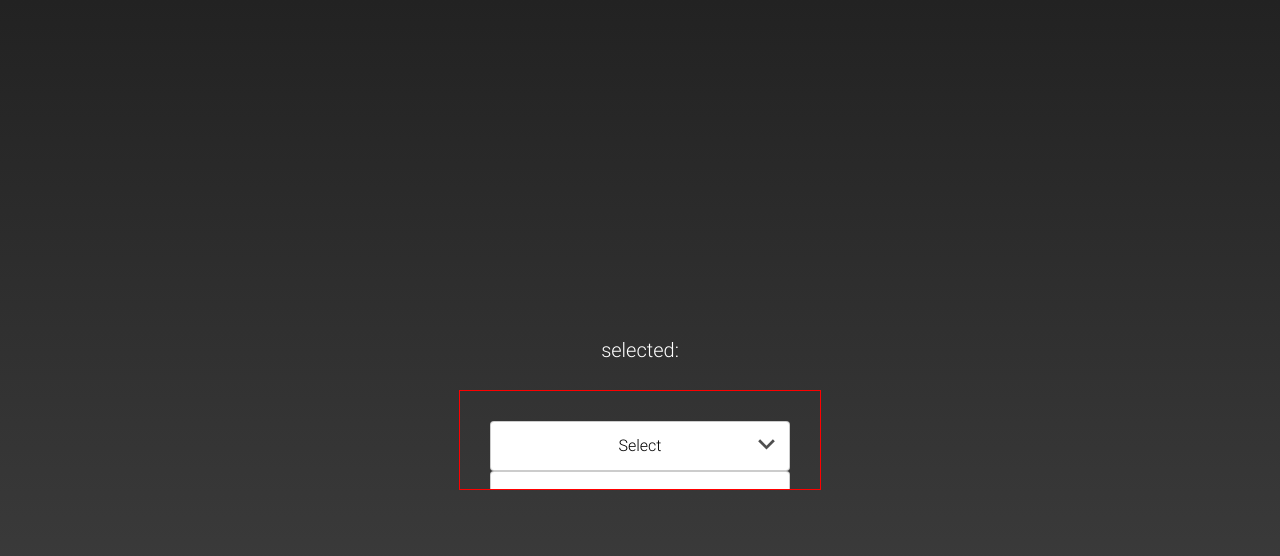
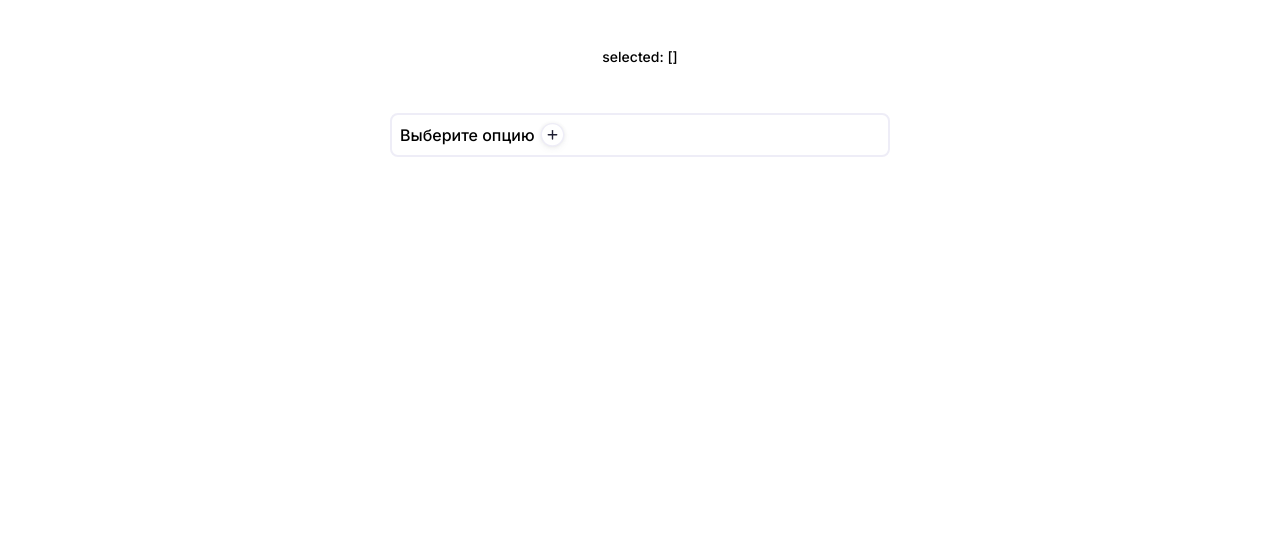
Before and after one commit to bRICK2H/vue-custom-select, a Vue app: page / in a window 1280 px wide. Shown: the top 556 px of the page. Built offline with nearby package versions, Linux system fonts and the light colour scheme.

Commit message:
add mutliple props / dev

```diff
--- a/src/App.vue
+++ b/src/App.vue
@@ -3,44 +3,52 @@
 		<div class="model">
 			selected: {{ selected }}
 		</div>
-		<div class="area-visibility">
+		<!-- <div class="area-visibility"> -->
 
-			<c-select
+			<!-- <c-select
 				:classes="['option--txt-center', 'option--pd']"
 				label="name"
 				:options="options"
 				:reduce="option => option.value"
 				v-model="selected"
-			/>
+			/> -->
 			<c-select
+				title="Выберите опцию"
+				label="name"
+				:width="500"
+				:options="options"
+				:multiple="true"
+				:reduce="o => ({ name: o.name, price: o.price })"
 				:classes="['option--txt-center', 'option--pd']"
-				label="name"
-				:options="options"
-				:reduce="option => option.value"
 				v-model="selected"
 			/>
 
-		</div>
+		<!-- </div> -->
 	</div>
 </template>
 
 <script>
+import CSelect from './plugin/c-select/src/main'
+
 export default {
 	name: 'App',
+	components: {
+		CSelect
+	},
 	data: () => ({
 		options: [
-			{ name: 'Шереметьево', value: 'SVO' },
-			{ name: 'Внуково', value: 'VKO' },
-			{ name: 'Домодедово', value: 'DME' },
-			{ name: 'Жуковский', value: 'ZIA' },
+			{ name: 'Маникюр-хороший', price: 490 },
+			{ name: 'Педикюр', price: 300 },
+			{ name: 'Мужская косметология', price: 99 },
+			{ name: 'Стикс-обертывания для тела', price: 33 },
 		],
-		selected: ''
+		selected: []
 	}),
 }
 </script>
 
 <style lang="scss">
-	@import '@/assets/scss/main';
+	// @import '@/assets/scss/main';
 
 	#app {
 		width: inherit;
@@ -52,14 +60,14 @@ export default {
 	}
 
 	.model {
-		font-size: 2rem;
+		font-size: 14px;
 		margin: 3rem;
 	}
 	.option--txt-center {
 		text-align: center;
 	}
 	.option--pd {
-		padding: 1rem 0;
+		// padding: 1rem 0;
 	}
 	.area-visibility {
 		height: 100px;
--- a/src/assets/scss/main.scss
+++ b/src/assets/scss/main.scss
@@ -25,6 +25,6 @@ body {
 	width: 100vw;
 	height: 100vh;
 	font-size: 1.6rem;
-	background: linear-gradient(180deg, #222, #444);
+	// background: linear-gradient(180deg, #222, #444);
 	color: #fff;
 }
--- a/src/main.js
+++ b/src/main.js
@@ -1,10 +1,7 @@
 import Vue from 'vue'
 import App from './App.vue'
-import CSelect from './plugin/c-select/src/main'
-console.log(CSelect)
 
 Vue.config.productionTip = false
-Vue.use(CSelect)
 
 new Vue({
   render: h => h(App),
--- a/src/plugin/c-select/src/c-select.vue
+++ b/src/plugin/c-select/src/c-select.vue
@@ -1,39 +1,73 @@
 <template>
-	<div class="select-container">
+	<div class="select-container"
+		:style="setStyleToSelect"
+		@click.stop=""
+	>
 		<div class="selected select-container__selected"
 			ref="selected"
-			@click.stop="toggleSelect"
 		>
-			{{ currName }}
-			<span class="selected__wrap-icon">
+			<div v-if="typeof getSelectedElements === 'string'"
+				class="select-title selected__select-title"
+			>
+				{{ getSelectedElements }}
+
+			</div>
+			<div v-else
+				class="select-name selected__select-name"
+				v-for="(element, i) of getSelectedElements"
+				:key="`sl${i}`"
+			>
+				<div class="select-box-name select-name__select-box-name">
+					<template v-if="typeof element === 'object'">
+						<span class="select-box-name__item"
+							v-for="(item, key) in element"
+							:key="key"
+						>
+							{{ item }}
+						</span>
+					</template>
+					<span v-else class="select-box-name__item">
+						{{ element }}
+					</span>
+				</div>
+				<i-close class="select-name__close"
+					@click.native="drop(i)"
+				/>
+			</div>
+
+			<i-add class="multiple-add"
+				v-if="multiple"
+				:class="[
+					{ 'multiple-add--hover': cloneOptions.length },
+					{ 'multiple-add--disabled': !cloneOptions.length }
+				]"
+				@click.native="cloneOptions.length ? isOpenSelect = true : false"
+			/>
+			<span class="selected__wrap-icon"
+				v-else
+			>
 				<c-svg-arrow-down
 					:isToggle="isOpenSelect"
 				/>
 			</span>
 		</div>
+
 		<!-- <transition name="dropdown-list"> -->
 			<ul class="dropdown-list select-container__dropdown-list"
+				v-show="isOpenSelect"
 				:style="setStylesToDropDownList"
-				v-show="isOpenSelect"
 			>
+				<!-- :style="{width: `${this.width}px`, top: '44px'}" -->
 				<li class="option" :class="[...classes]"
-					v-for="option of options"
-					:key="option.value"
+					v-for="option of cloneOptions"
+					:key="option[label]"
 				>
 
-					<label :for="`radio_${option.value}`" class="label option__label"
-						:class="{'label--active': option.value === currValue}"
-						@click="setHightLight(option)"
+					<div class="option__name"
+						@click="select(option)"
 					>
 						{{ option[label] }}
-					</label>
-					<input :id="`radio_${option.value}`"
-						class="option__input"
-						type="radio"
-						:name="label"
-						:value="reduce(option)"
-						@input="$emit('input', $event.target.value)"
-					>
+					</div>
 
 				</li>
 			</ul>
@@ -43,20 +77,38 @@
 
 <script>
 import CSvgArrowDown from './components/svg/c-svg-arrow-down'
+import iClose from './components/svg/close-svg'
+import iAdd from './components/svg/add-svg'
 
 export default {
 	name: 'cSelect',
-	components: { CSvgArrowDown },
+	components: {
+		CSvgArrowDown,
+		iClose,
+		iAdd
+	},
 	props: {
-		classes: {
-			type: Array,
-			default: () => ([])
+		title: {
+			type: String,
+			default: ''
 		},
 		label: {
 			type: String,
 			default: ''
 		},
+		width: {
+			type: Number,
+			default: 300
+		},
 		options: {
+			type: Array,
+			default: () => ([])
+		},
+		multiple: {
+			type: Boolean,
+			default: false
+		},
+		classes: {
 			type: Array,
 			default: () => ([])
 		},
@@ -67,11 +119,10 @@ export default {
 	},
 	data: () => ({
 		coordsSelected: {},
-		timeoutId: null,
 
 		isOpenSelect: false,
-		currValue: null,
-		currName: 'Select',
+		selected: [],
+		cloneOptions: [],
 		iconDown: require('@/assets/icons/down.svg')
 	}),
 	computed: {
@@ -81,29 +132,59 @@ export default {
 				top: `${this.coordsSelected.y + (this.coordsSelected.height)}px`,
 				left: `${this.coordsSelected.x}px`,
 			}
+		},
+		setStyleToSelect() {
+			return {
+				width: `${this.width}px`,
+			}
+		},
+		getSelectedElements() {
+			return !this.selected.length
+				? this.title
+				: this.selected.map(curr => this.reduce(curr))
 		}
 	},
 	methods: {
+		select(option) {
+			const selectedIndex = this.cloneOptions.findIndex(curr => curr[this.label] === option[this.label])
+			this.isOpenSelect = false
+
+			this.multiple
+				? this.selected.push(...this.cloneOptions.splice(selectedIndex, 1))
+				: this.selected = [this.cloneOptions[selectedIndex]]
+
+			this.$emit('input', this.selected.map(curr => this.reduce(curr)))
+
+		},
+		drop(i) {
+			this.isOpenSelect = false
+			this.cloneOptions.push(...this.selected.splice(i, 1))
+			this.$emit('input', this.selected)
+		},
 		toggleSelect() {
 			this.isOpenSelect = !this.isOpenSelect;
 		},
-		setHightLight({ name, value }) {
-			this.currName = name;
-			this.currValue = value;
-		},
 	},
 	created() {
+		this.cloneOptions = this.options
 		window.addEventListener('click', () => {
+			console.log('?')
 			this.isOpenSelect = false;
 		});
 	},
+	watch: {
+		selected: {
+			immediate: true,
+			handler() {
+				this.$nextTick(() => {
+					this.coordsSelected = this.$refs['selected'].getBoundingClientRect()
+				})
+			}
+		}
+	},
 	mounted() {
 		const setCoordsSelected = () => {
-			clearTimeout(this.timeoutId)
-			this.timeoutId = setTimeout(() => {
-				this.coordsSelected = this.$refs['selected'].getBoundingClientRect()
-				console.log(this.coordsSelected)
-			}, 300)
+			this.coordsSelected = this.$refs['selected'].getBoundingClientRect()
 		}
 
 		setCoordsSelected()
@@ -113,9 +194,17 @@ export default {
 </script>
 
 <style lang="scss">
+	@import url('https://fonts.googleapis.com/css2?family=Inter:wght@300;500&display=swap');
+	* {
+		margin: 0;
+		padding: 0;
+		box-sizing: border-box;
+		font-family: 'Inter', sans-serif;
+	}
+
 	.select-container {
-		width: 300px;
-		height: 50px;
+		// width: 300px;
+		// height: 50px;
 		position: relative;
 
 		&__selected {
@@ -125,21 +214,28 @@ export default {
 			z-index: 99;
 		}
 		&__dropdown-list {
+			// position: absolute;
 			position: fixed;
 			z-index: 100;
 		}
 	}
 	.selected {
 		width: 100%;
-		height: 100%;
+		// height: 100%;
+		min-height: 44px;
 		background: #fff;
-		border: 1px solid rgba(60,60,60,.26);
-		border-radius: 4px;
+		border: 2px solid #EEEDF7;
+		border-radius: 8px;
+		padding: 2px;
 		color: #000;
 		display: flex;
-		justify-content: center;
+		justify-content: flex-start;
 		align-items: center;
+		flex-wrap: wrap;
 
+		&__select-name {
+			margin: 1.5px;
+		}
 		&__wrap-icon {
 			position: absolute;
 			top: 50%;
@@ -147,19 +243,53 @@ export default {
 			transform: translateY(-50%);
 		}
 	}
+	.select-name {
+		height: 32px;
+		font-size: 14px;
+		font-weight: 500;
+		color: #1F1F33;
+		padding: 6px 12px;
+		background: #F6F6FB;
+		border-radius: 8px;
+		display: flex;
+		justify-content: center;
+		align-items: center;
+
+		&__select-box-name {
+			margin-right: 12px;
+		}
+		&__close {
+			cursor: pointer;
+
+			&:hover {
+				filter: invert(.5)
+			}
+		}
+	}
+	.select-box-name {
+
+	}
+	.select-title {
+		padding-left: 6px;
+		display: flex;
+		align-items: center;
+	}
 	.dropdown-list {
 		width: 100%;
-		background-color: #fff;
+		// background-color: #fff;
+		border: 1px solid rgba(221, 221, 221, .5);;
+		border-top: none;
 		color: #000;
 		display: flex;
 		flex-direction: column;
 	}
 	.option {
 		text-align: left;
-		padding: 5px 0;
+		padding: 20px 0;
 		position: relative;
+		list-style: none;
 
-		&__label {
+		&__name {
 			width: 100%;
 			height: 100%;
 			position: absolute;
@@ -168,17 +298,23 @@ export default {
 			display: flex;
 			justify-content: center;
 			align-items: center;
-		}
-		&__input {
-			visibility: hidden;
+			cursor: pointer;
+
+			&:hover {
+				background-color: rgba(221, 221, 221, .13);
+			}
 		}
 	}
-	.label {
-		&:hover {
-			background-color: #ddd;
+	.multiple-add {
+		cursor: pointer;
+
+		&--disabled {
+			filter: invert(.1)
 		}
-		&--active {
-			background-color: #999;;
+		&--hover {
+			&:hover {
+				filter: invert(.03);
+			}
 		}
 	}
 </style>
--- /dev/null
+++ b/src/plugin/c-select/src/components/svg/add-svg.vue
@@ -0,0 +1,100 @@
+<template>
+  <svg
+    width="35"
+    height="35"
+    viewBox="0 0 50 44"
+    fill="none"
+    xmlns="http://www.w3.org/2000/svg"
+  >
+    <g filter="url(#filter0_dd)">
+      <path
+        d="M9 21C9 12.1634 16.1634 5 25 5C33.8366 5 41 12.1634 41 21C41 29.8366 33.8366 37 25 37C16.1634 37 9 29.8366 9 21Z"
+        fill="white"
+      />
+      <path
+        d="M19 21H31"
+        stroke="#1F1F33"
+        stroke-width="2"
+        stroke-linecap="round"
+        stroke-linejoin="round"
+      />
+      <path
+        d="M25 15L25 27"
+        stroke="#1F1F33"
+        stroke-width="2"
+        stroke-linecap="round"
+        stroke-linejoin="round"
+      />
+      <path
+        d="M25 36C16.7157 36 10 29.2843 10 21H8C8 30.3888 15.6112 38 25 38V36ZM40 21C40 29.2843 33.2843 36 25 36V38C34.3888 38 42 30.3888 42 21H40ZM25 6C33.2843 6 40 12.7157 40 21H42C42 11.6112 34.3888 4 25 4V6ZM25 4C15.6112 4 8 11.6112 8 21H10C10 12.7157 16.7157 6 25 6V4Z"
+        fill="#EEEDF7"
+      />
+    </g>
+    <defs>
+      <filter
+        id="filter0_dd"
+        x="0"
+        y="0"
+        width="50"
+        height="50"
+        filterUnits="userSpaceOnUse"
+        color-interpolation-filters="sRGB"
+      >
+        <feFlood flood-opacity="0" result="BackgroundImageFix" />
+        <feColorMatrix
+          in="SourceAlpha"
+          type="matrix"
+          values="0 0 0 0 0 0 0 0 0 0 0 0 0 0 0 0 0 0 127 0"
+        />
+        <feMorphology
+          radius="1"
+          operator="erode"
+          in="SourceAlpha"
+          result="effect1_dropShadow"
+        />
+        <feOffset dy="4" />
+        <feGaussianBlur stdDeviation="5" />
+        <feColorMatrix
+          type="matrix"
+          values="0 0 0 0 0.101961 0 0 0 0 0.12549 0 0 0 0 0.172549 0 0 0 0.06 0"
+        />
+        <feBlend
+          mode="normal"
+          in2="BackgroundImageFix"
+          result="effect1_dropShadow"
+        />
+        <feColorMatrix
+          in="SourceAlpha"
+          type="matrix"
+          values="0 0 0 0 0 0 0 0 0 0 0 0 0 0 0 0 0 0 127 0"
+        />
+        <feOffset />
+        <feGaussianBlur stdDeviation="2" />
+        <feColorMatrix
+          type="matrix"
+          values="0 0 0 0 0.101961 0 0 0 0 0.12549 0 0 0 0 0.172549 0 0 0 0.06 0"
+        />
+        <feBlend
+          mode="normal"
+          in2="effect1_dropShadow"
+          result="effect2_dropShadow"
+        />
+        <feBlend
+          mode="normal"
+          in="SourceGraphic"
+          in2="effect2_dropShadow"
+          result="shape"
+        />
+      </filter>
+    </defs>
+  </svg>
+</template>
+
+<script>
+export default {
+  name: "addSvg",
+};
+</script>
+
+<style>
+</style>
--- /dev/null
+++ b/src/plugin/c-select/src/components/svg/close-svg.vue
@@ -0,0 +1,26 @@
+<template>
+  <svg
+    width="13"
+    height="13"
+    viewBox="0 0 12 12"
+    fill="none"
+    xmlns="http://www.w3.org/2000/svg"
+  >
+    <path
+      d="M10.8 1.2002L1.20001 10.8002M1.20001 1.2002L10.8 10.8002"
+      stroke="#B7B7CC"
+      stroke-width="2"
+      stroke-linecap="round"
+      stroke-linejoin="round"
+    />
+  </svg>
+</template>
+
+<script>
+export default {
+  name: "closeSvg",
+}
+</script>
+
+<style>
+</style>
```
Also changed, not shown: 1 other file (tests, documents, lock files or other folders).
